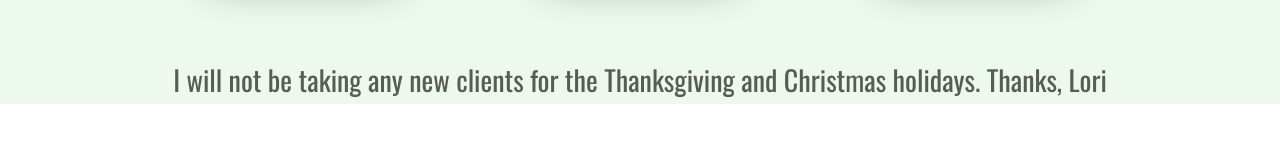
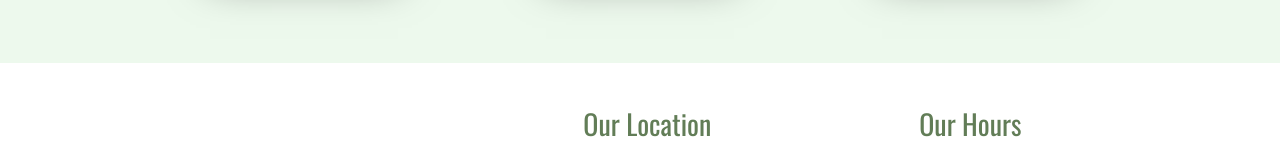
Before and after one commit to Worthy-Dev/tellicoBNB, a React (Create React App) app in the folder tellico/: page / in a window 1280 px wide. Shown: the part 1441-1594 px from the top of the page. Built offline with nearby package versions, Linux system fonts and the light colour scheme; the HTML template or start-up script is replaced by a standard one.

Commit message:
Update Home.js
Removed thanksgiving and Christmas comment

```diff
--- a/tellico/src/components/Home.js
+++ b/tellico/src/components/Home.js
@@ -92,9 +92,6 @@ const Home = () => {
           </Card>
         </CardDeck>
       </div>
-      <h3> I will not be taking any new clients for the Thanksgiving and Christmas holidays.
-      Thanks, Lori
-      </h3>
     </HomeContainer>
   );
 };
```
